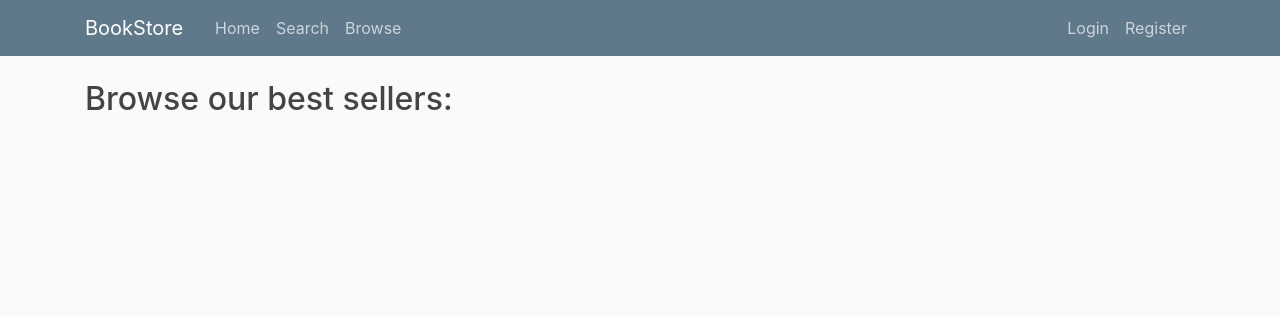
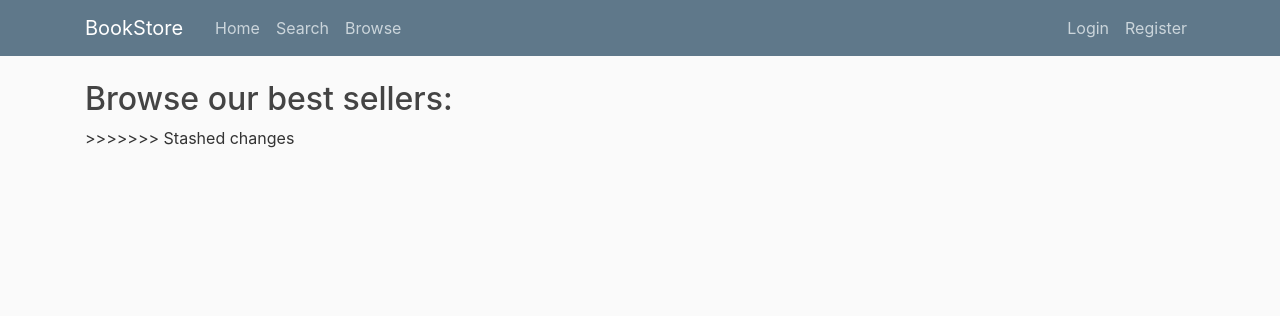
Before and after one commit to lgil019/Bookapp, a Flask app: page / in a window 1280 px wide. Shown: the top 316 px of the page. Run offline with Flask 2, Linux system fonts and the light colour scheme; some libraries are stand-ins or nearby versions.

Commit message:
home.html changes + fixed book.html

```diff
--- a/bookstore/templates/home.html
+++ b/bookstore/templates/home.html
@@ -3,4 +3,5 @@
 
 {% block content %}
     <h2>Browse our best sellers:</h2>
+>>>>>>> Stashed changes
 {% endblock content %}
```
